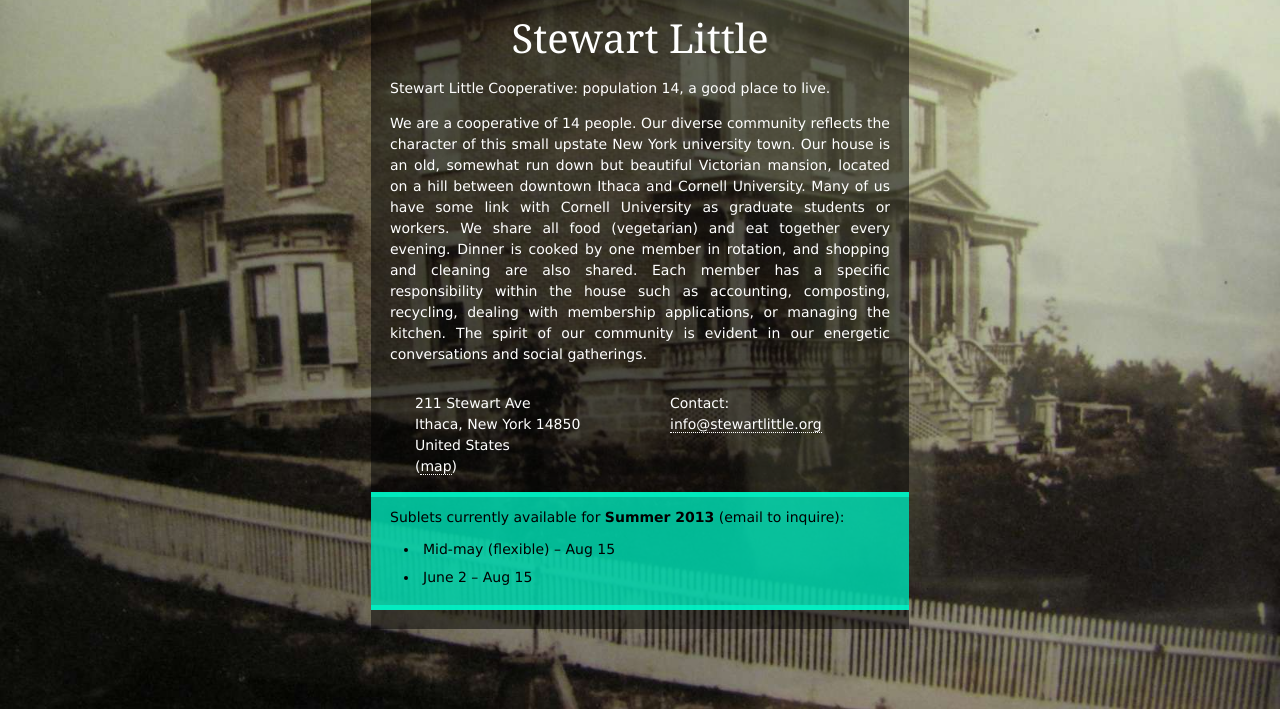
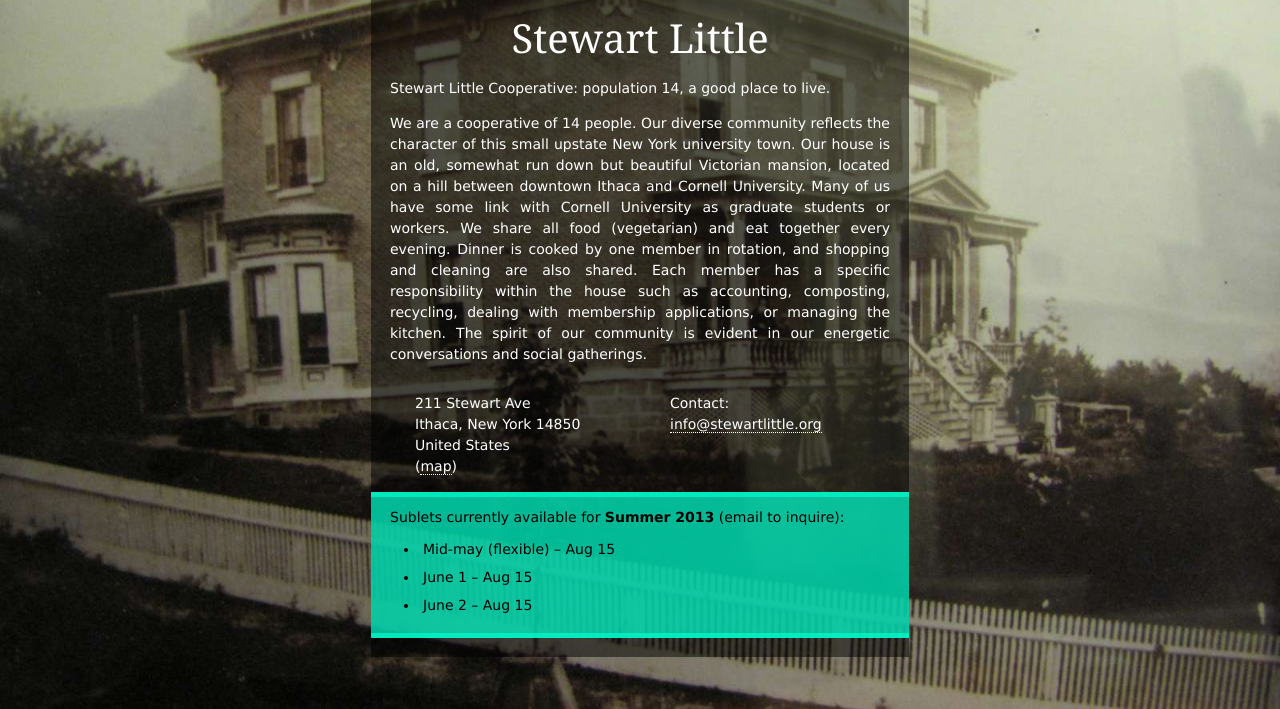
Before and after one commit to yosinski/stewart_little, a Django app: template templates/main/index.html in a window 1280 px wide. Shown: the part 91-800 px from the top of the page. Run offline with Django 3.2, Linux system fonts and the light colour scheme; the template is opened without the code that fills it, so the values that code supplies are empty; parts of the project's set-up code (start-up, migrations or seed data) failed here and were passed over.

Commit message:
one more sublet

```diff
--- a/templates/main/index.html
+++ b/templates/main/index.html
@@ -43,6 +43,7 @@ Contact:<br />
 <p>Sublets currently available for <em>Summer 2013</em> (email to inquire):</p>
 <ul>
 <li>Mid-may (flexible) &ndash; Aug 15</li>
+<li>June 1 &ndash; Aug 15</li>
 <li>June 2 &ndash; Aug 15</li>
 </ul>
 </div>
```
